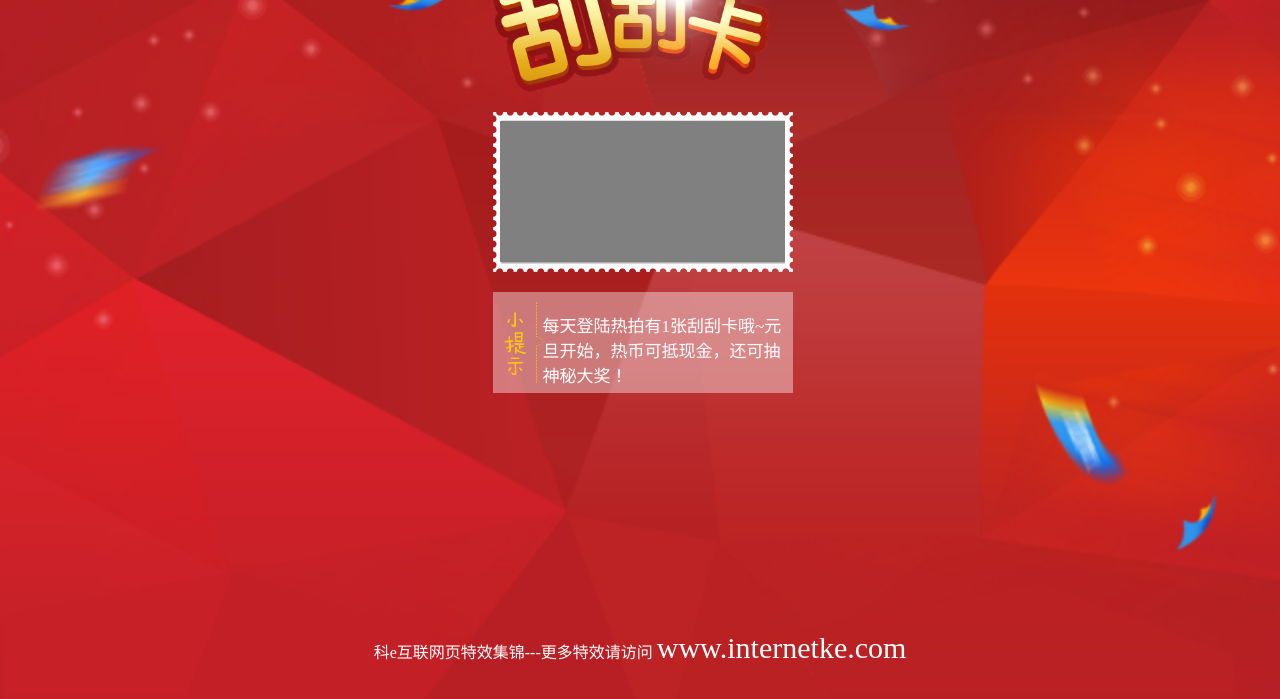
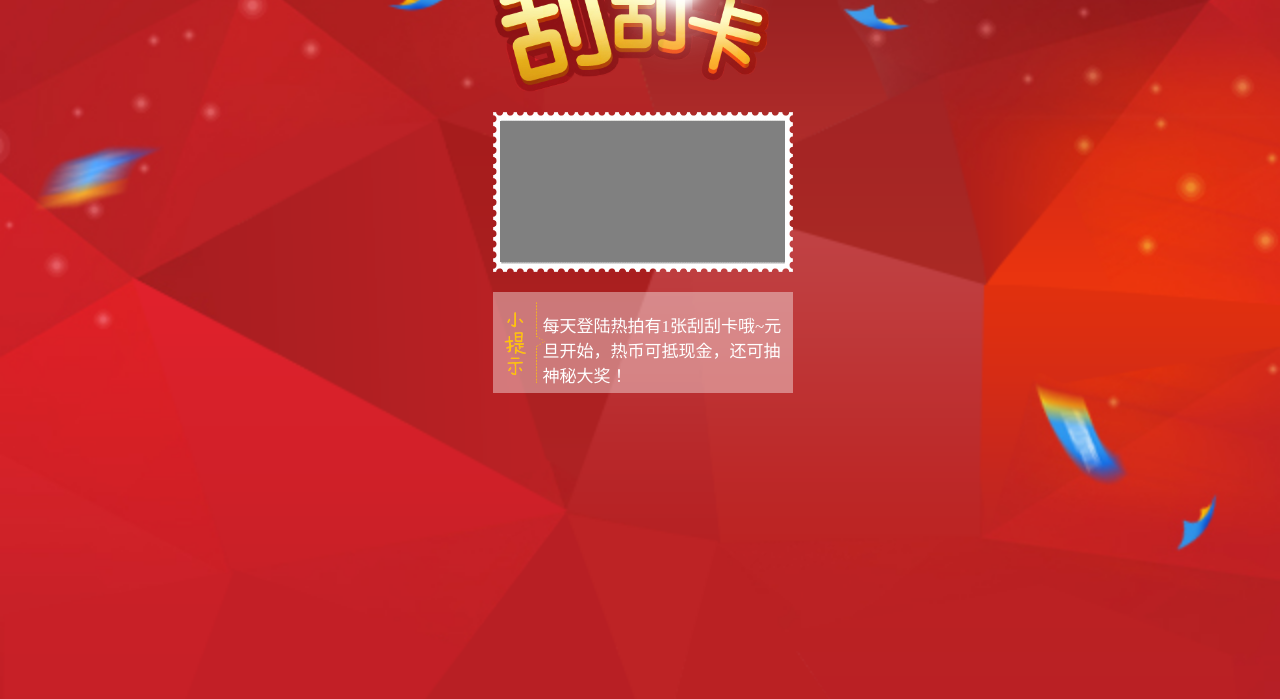
Before and after one commit to 943948632/mywork, a plain HTML site: page Scratch/Scratch/index.html in a window 1280 px wide. Shown: the part 103-802 px from the top of the page. Drawn offline with Linux system fonts and the light colour scheme.

Commit message:
Update index.html

```diff
--- a/Scratch/Scratch/index.html
+++ b/Scratch/Scratch/index.html
@@ -3,7 +3,7 @@
 <head>
 <meta http-equiv="Content-Type" content="text/html; charset=utf-8" />
 <meta name="viewport" content="width=device-width,user-scalable=no,initial-scale=1,maximum-scale=1" />
-<title>jQuery+HTML5实现刮刮乐抽奖特效 - 【科e互联】</title>
+<title></title>
 <link rel="stylesheet" type="text/css" href="css/style.css" />
 <script type="text/javascript"  src="js/jquery-1.9.1.js"></script>
 </head>
@@ -153,8 +153,6 @@ function bodys(height,width){
 
 
 </script>
-<div class="keBottom">
-<p class="keTxtP">科e互联网页特效集锦---更多特效请访问 <a class="keUrl" href="http://www.internetke.com" target="_blank">www.internetke.com</a></p>
-</div>
+
 </body>
 </html>
```
